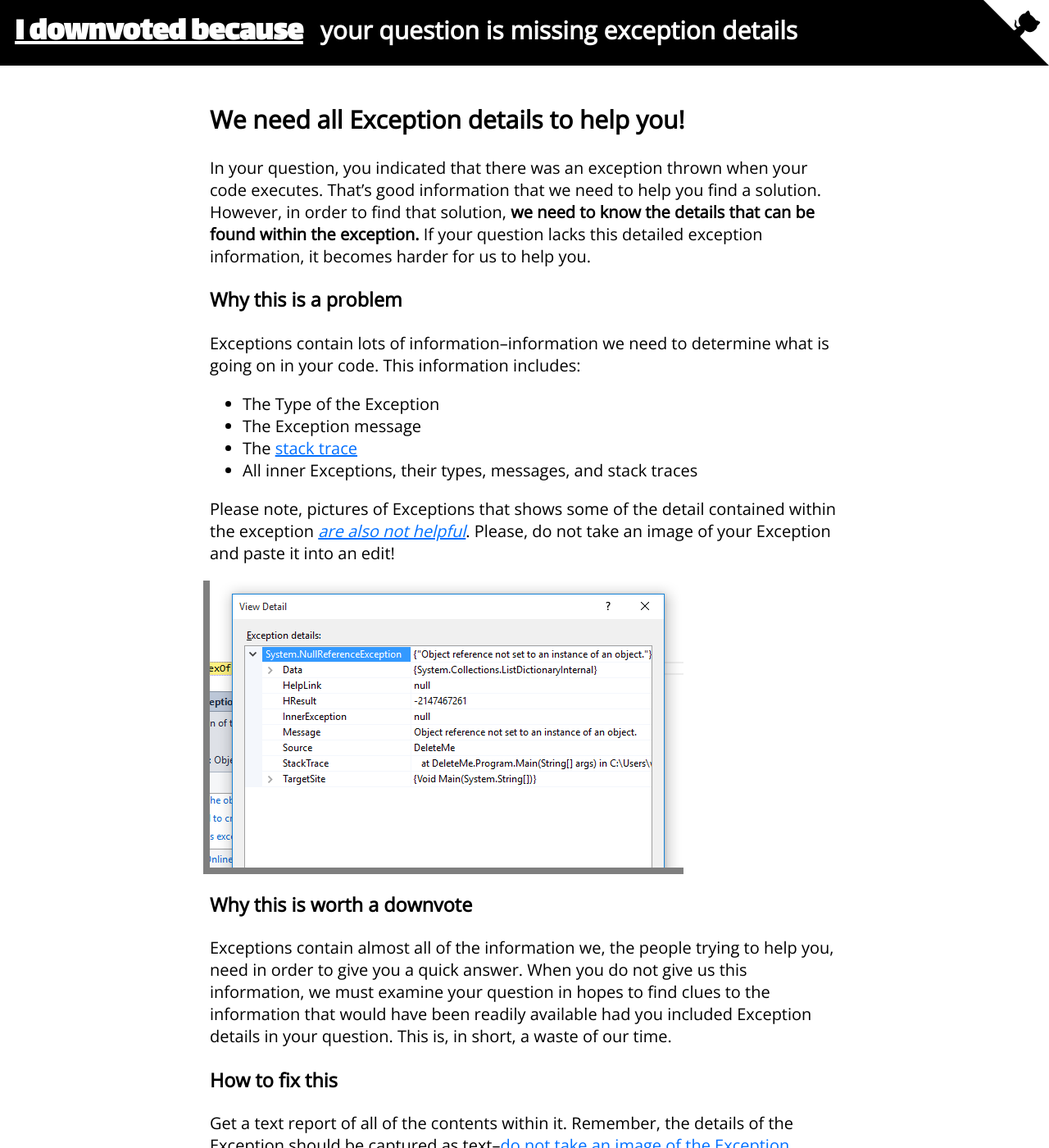
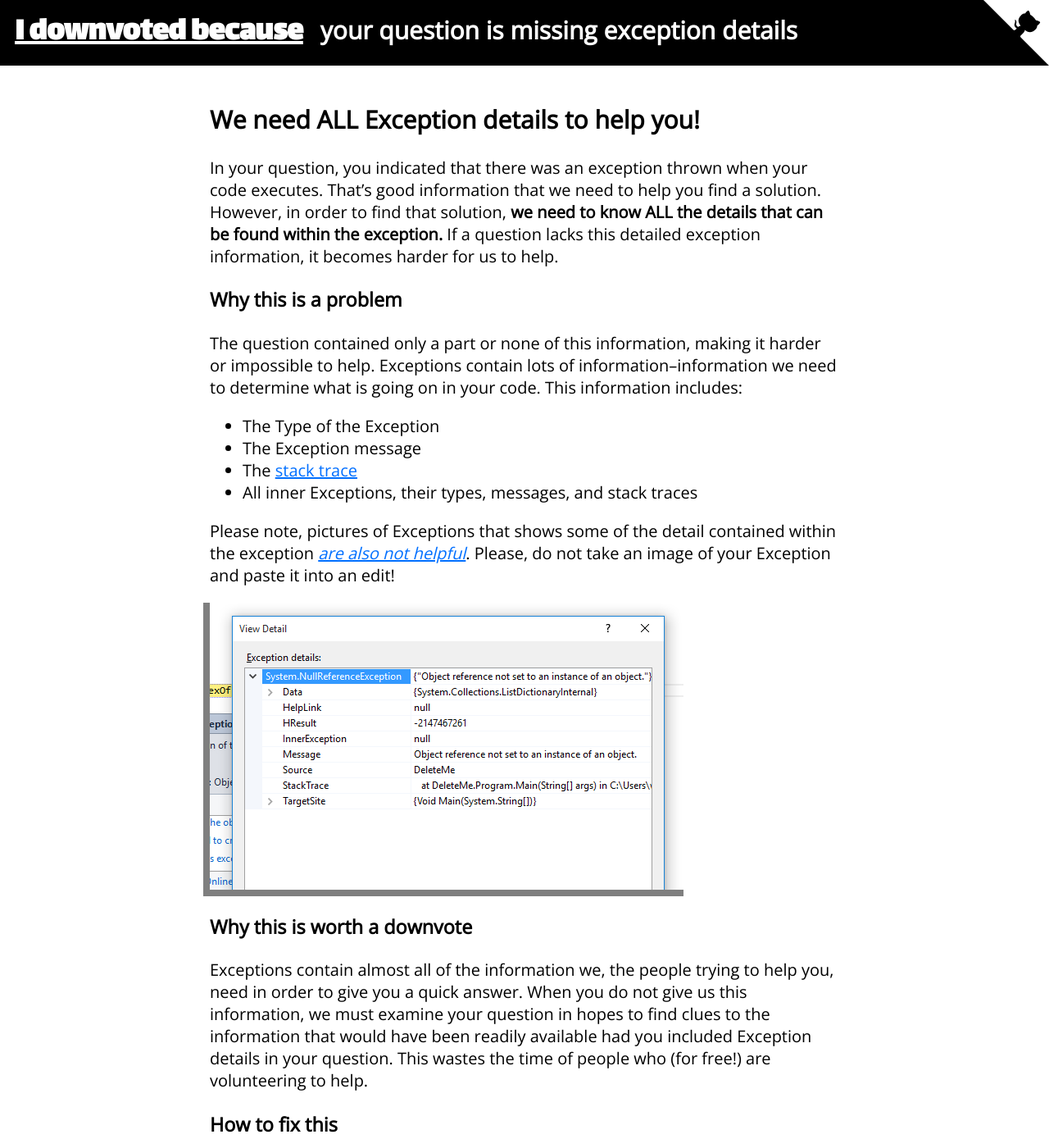
Before and after one commit to WillSullivan/idownvotedbecause, a Jekyll site: the page built from stackoverflow/noexceptiondetails.md, in a window 1280 px wide and 1400 px high. Shown: the whole window at 82% size. Built offline with Jekyll 4.4.1, drawn with Linux system fonts in a browser that asks for light colours; comment, search, counter and statistics services are not loaded.

Commit message:
No -> missing, slight word changes
Leaving the URL for now, as unsure if should change/split between missing and no details.

```diff
--- a/stackoverflow/noexceptiondetails.md
+++ b/stackoverflow/noexceptiondetails.md
@@ -1,14 +1,14 @@
 ---
-title: No exception details
+title: Missing exception details
 byline: your question is missing exception details
 permalink: noexceptiondetails/
 categories: "Stack Overflow"
 ---
-## We need all Exception details to help you!
-In your question, you indicated that there was an exception thrown when your code executes. That's good information that we need to help you find a solution. However, in order to find that solution, **we need to know the details that can be found within the exception.** If your question lacks this detailed exception information, it becomes harder for us to help you.
+## We need ALL Exception details to help you!
+In your question, you indicated that there was an exception thrown when your code executes. That's good information that we need to help you find a solution. However, in order to find that solution, **we need to know ALL the details that can be found within the exception.** If a question lacks this detailed exception information, it becomes harder for us to help.
 
 ### Why this is a problem
-Exceptions contain lots of information--information we need to determine what is going on in your code. This information includes:
+The question contained only a part or none of this information, making it harder or impossible to help. Exceptions contain lots of information--information we need to determine what is going on in your code. This information includes:
 
 * The Type of the Exception
 * The Exception message
@@ -20,7 +20,7 @@ Please note, pictures of Exceptions that shows some of the detail contained with
 ![Viewing the details of the exception](/images/stackoverflow/exceptionimage3.PNG)
 
 ### Why this is worth a downvote
-Exceptions contain almost all of the information we, the people trying to help you, need in order to give you a quick answer. When you do not give us this information, we must examine your question in hopes to find clues to the information that would have been readily available had you included Exception details in your question. This is, in short, a waste of our time.
+Exceptions contain almost all of the information we, the people trying to help you, need in order to give you a quick answer. When you do not give us this information, we must examine your question in hopes to find clues to the information that would have been readily available had you included Exception details in your question. This wastes the time of people who (for free!) are volunteering to help.
 
 ### How to fix this
 Get a text report of all of the contents within it. Remember, the details of the Exception should be captured as text--[do not take an image of the Exception details!]({% link stackoverflow/imageofanexception.md %}) This can usually be accomplished very easy, depending on what language and tools you are using. Here are some examples of capturing these details.
```
